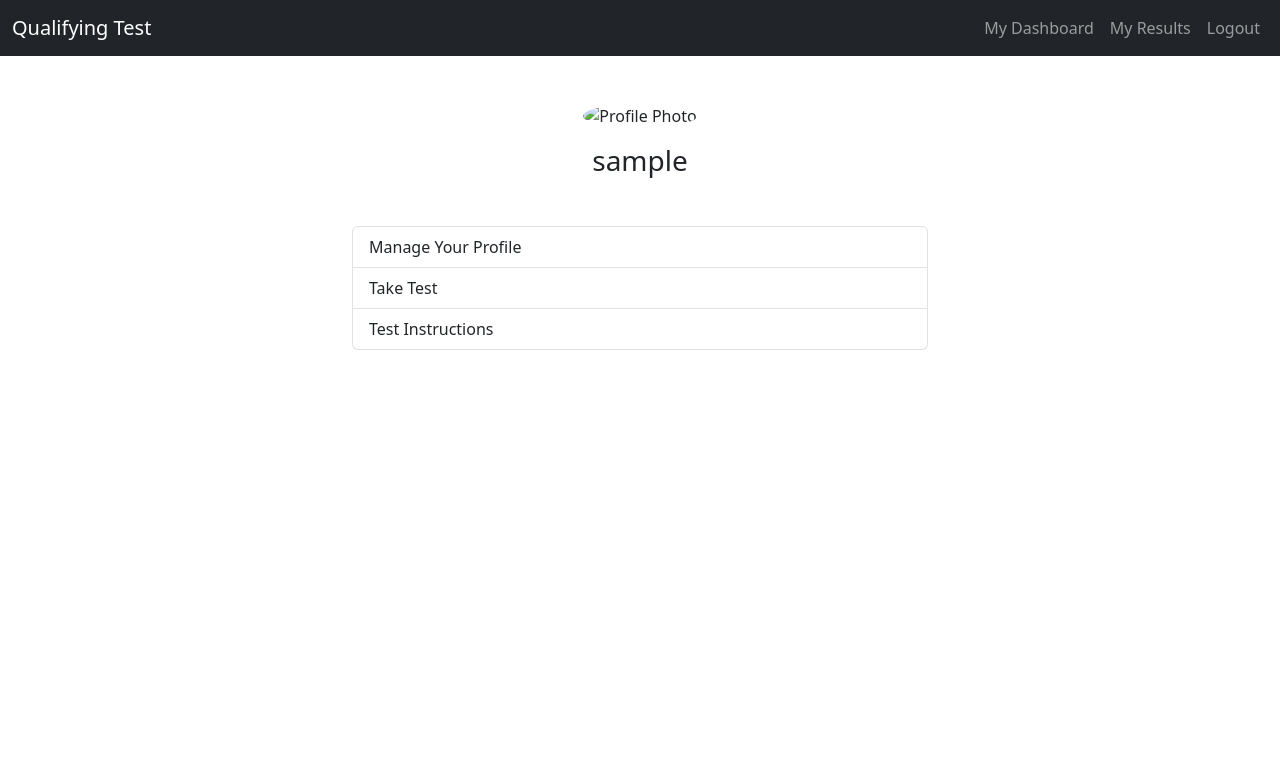
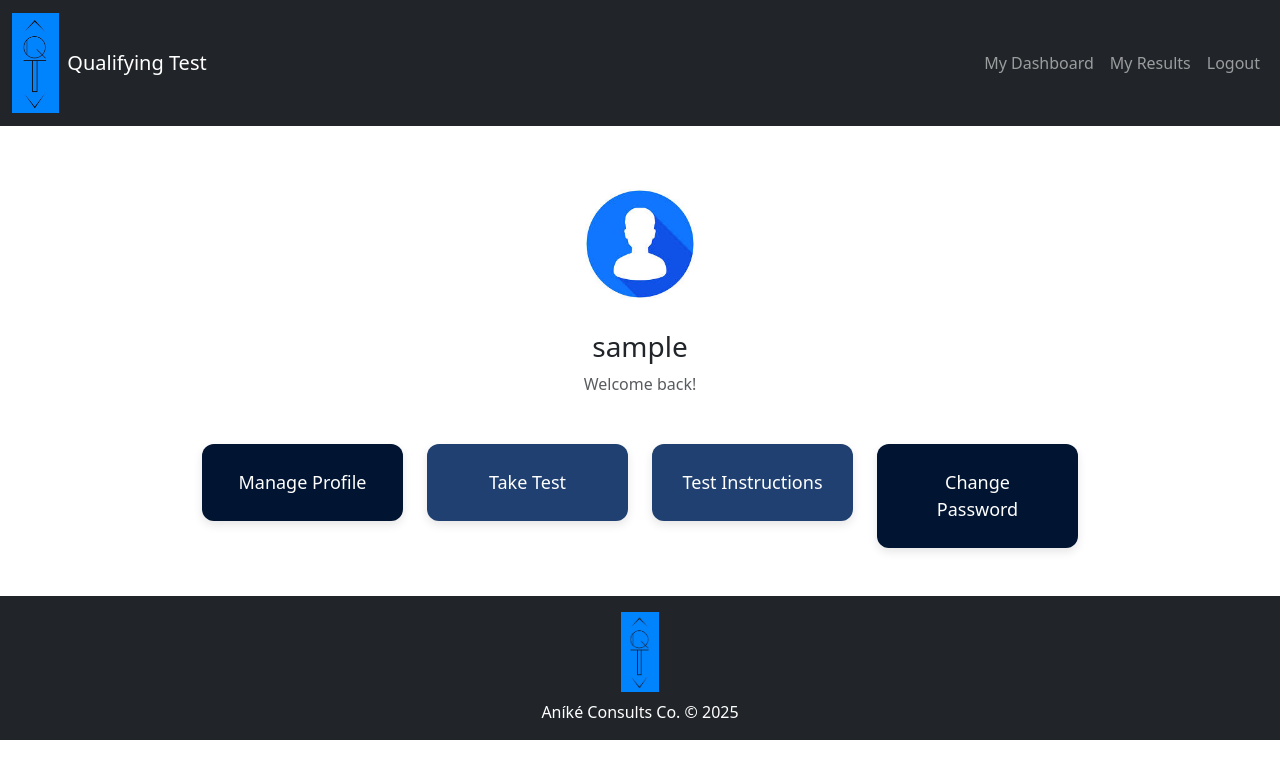
Before and after one commit to Lumi1203/qualifying-test-django, a Django app: page /users/dashboard/ in a window 1280 px wide. Shown: the top 779 px of the page. Run offline with Django 5.2, Linux system fonts and the light colour scheme; the visitor is signed in with stand-in values (Sample User, id 1); some libraries are stand-ins or nearby versions.

Commit message:
added css and footer and logo

```diff
--- a/qualifyingtest/settings.py
+++ b/qualifyingtest/settings.py
@@ -153,3 +153,4 @@ CRISPY_TEMPLATE_PACK = "bootstrap5"
 
 MEDIA_URL = '/media/'
 MEDIA_ROOT = BASE_DIR / 'media'
+STATIC_URL = '/static/'
--- a/taketest/templates/taketest/base.html
+++ b/taketest/templates/taketest/base.html
@@ -1,3 +1,4 @@
+{% load static %}
 <!DOCTYPE html>
 <html lang="en">
 <head>
@@ -14,7 +15,10 @@
     <!-- Navbar -->
     <nav class="navbar navbar-expand-lg navbar-dark bg-dark">
       <div class="container-fluid">
-        <a class="navbar-brand" href="{% url 'take_test' %}">Qualifying Test</a>
+        <a class="navbar-brand d-flex align-items-center" href="{% if user.is_authenticated %}{% url 'dashboard' %}{% else %}{% url 'login' %}{% endif %}">
+            <img src="{% static 'taketest/images/logo.jpg' %}" alt="Logo"  height="100" class="me-2">
+            Qualifying Test
+        </a>
         <button class="navbar-toggler" type="button" data-bs-toggle="collapse" data-bs-target="#navbarNav">
           <span class="navbar-toggler-icon"></span>
         </button>
@@ -42,6 +46,7 @@
         </div>
       </div>
     </nav>
+
     {% if messages %}
       <div class="container mt-3">
         {% for message in messages %}
@@ -52,10 +57,19 @@
         {% endfor %}
       </div>
     {% endif %}
+
     <!-- Main container -->
     <div class="container mt-4">
         {% block content %}{% endblock %}
     </div>
+
+    <!-- Footer -->
+    <footer class="bg-dark text-center text-white py-3 mt-5">
+        <a href="{% if user.is_authenticated %}{% url 'dashboard' %}{% else %}{% url 'login' %}{% endif %}">
+            <img src="{% static 'taketest/images/logo.jpg' %}" alt="Logo" height="80">
+        </a>
+        <p class="mt-2 mb-0"> Aníké Consults Co. &copy; {% now "Y" %} </p>
+    </footer>
 
     <!-- Bootstrap JS -->
     <script src="https://cdn.jsdelivr.net/npm/bootstrap@5.3.0/dist/js/bootstrap.bundle.min.js"></script>
--- /dev/null
+++ b/users/static/users/css/dashboard.css
@@ -0,0 +1,24 @@
+
+.dashboard-tile {
+  padding: 25px;
+  border-radius: 12px;
+  text-align: center;
+  font-size: 18px;
+  font-weight: 500;
+  text-decoration: none;
+  color: white;
+  transition: 0.2s ease-in-out;
+  box-shadow: 0 4px 10px rgba(0,0,0,0.1);
+}
+
+.dashboard-tile:hover {
+  transform: translateY(-4px);
+  box-shadow: 0 8px 20px rgba(0,0,0,0.15);
+  text-decoration: underline;
+  color: white;
+}
+
+.tile-profile { background: #011431; }
+.tile-test { background: #1f4070; }
+.tile-instructions { background: #1f4070}
+.tile-password { background: #011431; }
--- a/users/templates/users/dashboard.html
+++ b/users/templates/users/dashboard.html
@@ -1,26 +1,53 @@
 {% extends 'taketest/base.html' %}
+{% load static %}
 {% block content %}
-<div class="container mt-5" style="max-width: 600px;">
+
+<link rel="stylesheet" href="{% static 'users/css/dashboard.css' %}">
+
+<div class="container mt-5" style="max-width: 900px;">
 
     <!-- Profile section -->
     <div class="text-center mb-5">
-        <!-- Example profile photo, you can use {{ user.profile.photo.url }} if you have a profile model -->
-        <img src="https://via.placeholder.com/120" class="rounded-circle mb-3" alt="Profile Photo">
+        <img src="{{ request.user.profile.photo.url }}"
+             class="rounded-circle mb-3"
+             style="width: 140px; height: 140px; object-fit: cover;">
         <h3>{{ request.user.username }}</h3>
+        <p class="text-muted">Welcome back!</p>
     </div>
 
-    <!-- Dashboard links -->
-    <div class="list-group">
-        <a href="{% url 'profile' %}" class="list-group-item list-group-item-action">
-            Manage Your Profile
-        </a>
-        <a href="{% url 'take_test' %}" class="list-group-item list-group-item-action">
-            Take Test
-        </a>
-        <a href="{% url 'test_instructions' %}" class="list-group-item list-group-item-action">
-            Test Instructions
-        </a>
+    <!-- Dashboard Tiles -->
+    <div class="row g-4">
+
+        <!-- Manage Profile -->
+        <div class="col-md-6 col-lg-3">
+            <a href="{% url 'profile' %}" class="dashboard-tile tile-profile d-block">
+                Manage Profile
+            </a>
+        </div>
+
+        <!-- Take Test -->
+        <div class="col-md-6 col-lg-3">
+            <a href="{% url 'take_test' %}" class="dashboard-tile tile-test d-block">
+                Take Test
+            </a>
+        </div>
+
+        <!-- Test Instructions -->
+        <div class="col-md-6 col-lg-3">
+            <a href="{% url 'test_instructions' %}" class="dashboard-tile tile-instructions d-block">
+                Test Instructions
+            </a>
+        </div>
+
+        <!-- Manage Password -->
+        <div class="col-md-6 col-lg-3">
+            <a href="{% url 'password_change' %}" class="dashboard-tile tile-password d-block">
+                Change Password
+            </a>
+        </div>
+
     </div>
 
 </div>
+
 {% endblock %}
--- a/users/urls.py
+++ b/users/urls.py
@@ -1,10 +1,19 @@
 from django.urls import path
 from . import views
+from django.contrib.auth import views as auth_views
 
 urlpatterns = [
     path('register/', views.register_view, name='register'),
     path('login/', views.login_view, name='login'),
     path('logout/', views.logout_view, name='logout'),
     path('profile/', views.profile_view, name='profile'),
-    path('dashboard/', views.dashboard_view, name='dashboard')
+    path('dashboard/', views.dashboard_view, name='dashboard'),
+    path('users/password-change/',
+     auth_views.PasswordChangeView.as_view(template_name="users/password_change.html"),
+     name="password_change"),
+
+    path('users/password-change-done/',
+     auth_views.PasswordChangeDoneView.as_view(template_name="users/password_change_done.html"),
+     name="password_change_done"),
+
 ]
```
Also changed, not shown: users/templates/users/password_change.html (added, +14 -0 lines), users/templates/users/password_change_done.html (added, +9 -0 lines), media/default.jpg (added), media/profile_photos/DSC_5057.jpg (added), media/profile_photos/IMG_6117.PNG (added), media/profile_photos/PHOTO-2025-10-24-12-53-19.JPG (added), media/profile_photos/Passport_Photo.jpg (added), taketest/static/taketest/images/logo.jpg (added), 3 other files.
